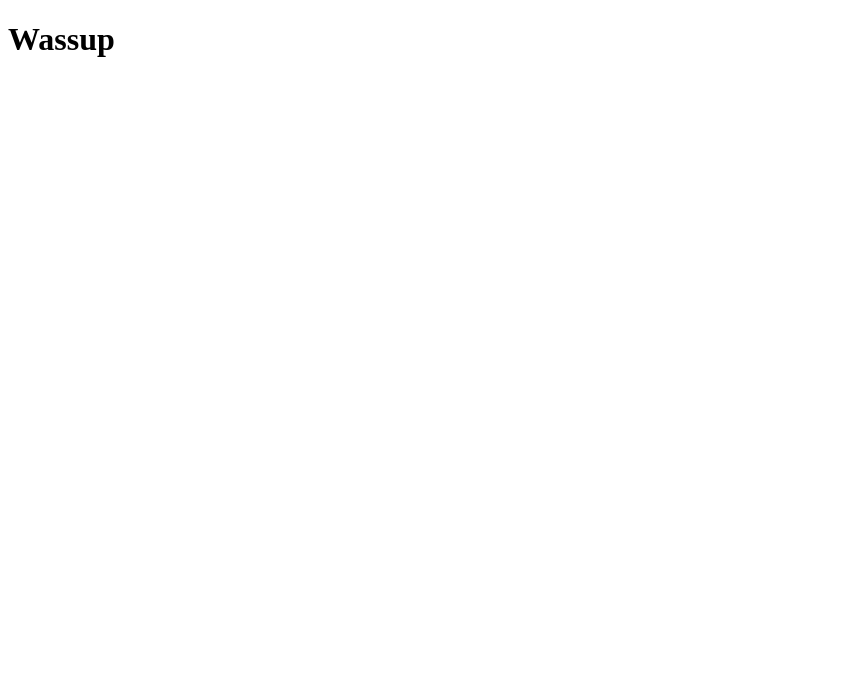
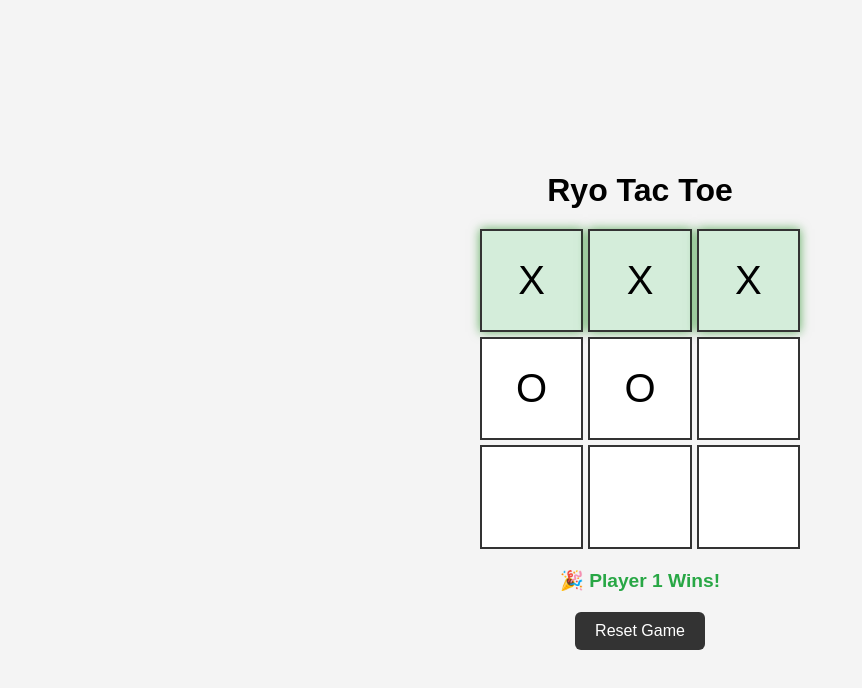
Before and after one commit to Ry0nan/Tic-Tac-Toe-Game, a plain HTML site: page index.html in a window 1280 px wide. Shown: the whole page, without its empty margins (0-862 px from the left). Drawn offline with Linux system fonts and the light colour scheme.

Commit message:
added main board and button (looks like a template for now)

```diff
--- a/index.html
+++ b/index.html
@@ -4,15 +4,29 @@
     <meta charset="UTF-8">
     <meta name="viewport" content="width=device-width, initial-scale=1.0">
     <title> Ryo Tac Toe </title>
+    <link rel="stylesheet" href="styles.css">
 </head>
 <body>
 
-    <h1> Wassup </h1>
+    <h1> Ryo Tac Toe </h1>
 
     <!-- This is where the entire game can be seen -->
-    <div id="gameboard"> </div>
+    <div class="board">
+        <div class="cell x winner" data-index="0">X</div>
+        <div class="cell x winner" data-index="1">X</div>
+        <div class="cell x winner" data-index="2">X</div>
+        <div class="cell o" data-index="3">O</div>
+        <div class="cell o" data-index="4">O</div>
+        <div class="cell" data-index="5"></div>
+        <div class="cell" data-index="6"></div>
+        <div class="cell" data-index="7"></div>
+        <div class="cell" data-index="8"></div>
+    </div>
 
-    <!-- Script for the Game blablabla -->
+    <div class="message win">🎉 Player 1 Wins!</div>
+    <button id="resetBtn">Reset Game</button>
+
+    <!-- Script for the Game -->
     <script src="script.js"></script>
 
 </body>
```
